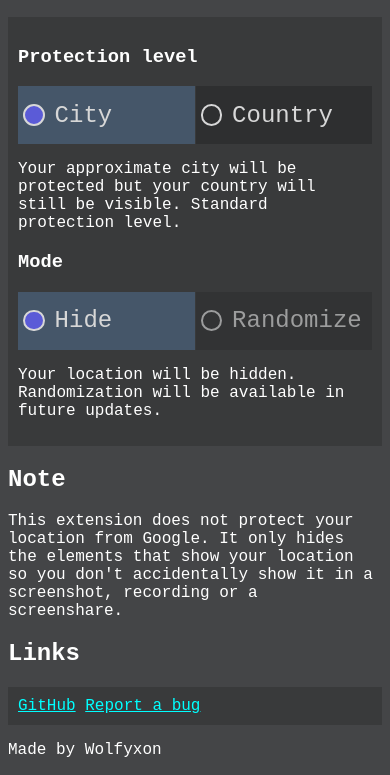
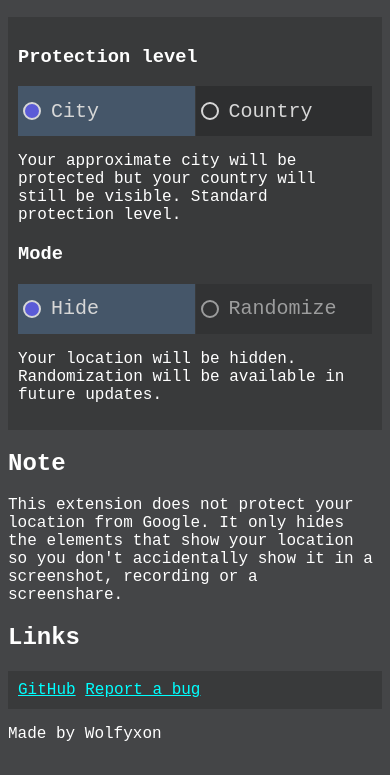
Before and after one commit to Wolfyxon/GoogleAntiDox, a browser extension: page extension/settings/index.html in a window 390 px wide. Shown: the part 110-885 px from the top of the page. Drawn offline with Linux system fonts and the light colour scheme.

Commit message:
Font size enhancements

```diff
--- a/extension/settings/style.css
+++ b/extension/settings/style.css
@@ -44,9 +44,9 @@ label:has(input[type="radio"]) {
     opacity: 0.8;
 }
 
-@media all and (orientation: portrait) {
+@media screen and (max-width: 500px){
     label:has(input[type="radio"]) {
-        font-size: 150%;
+        font-size: 125%;
     }
 }
 
```
